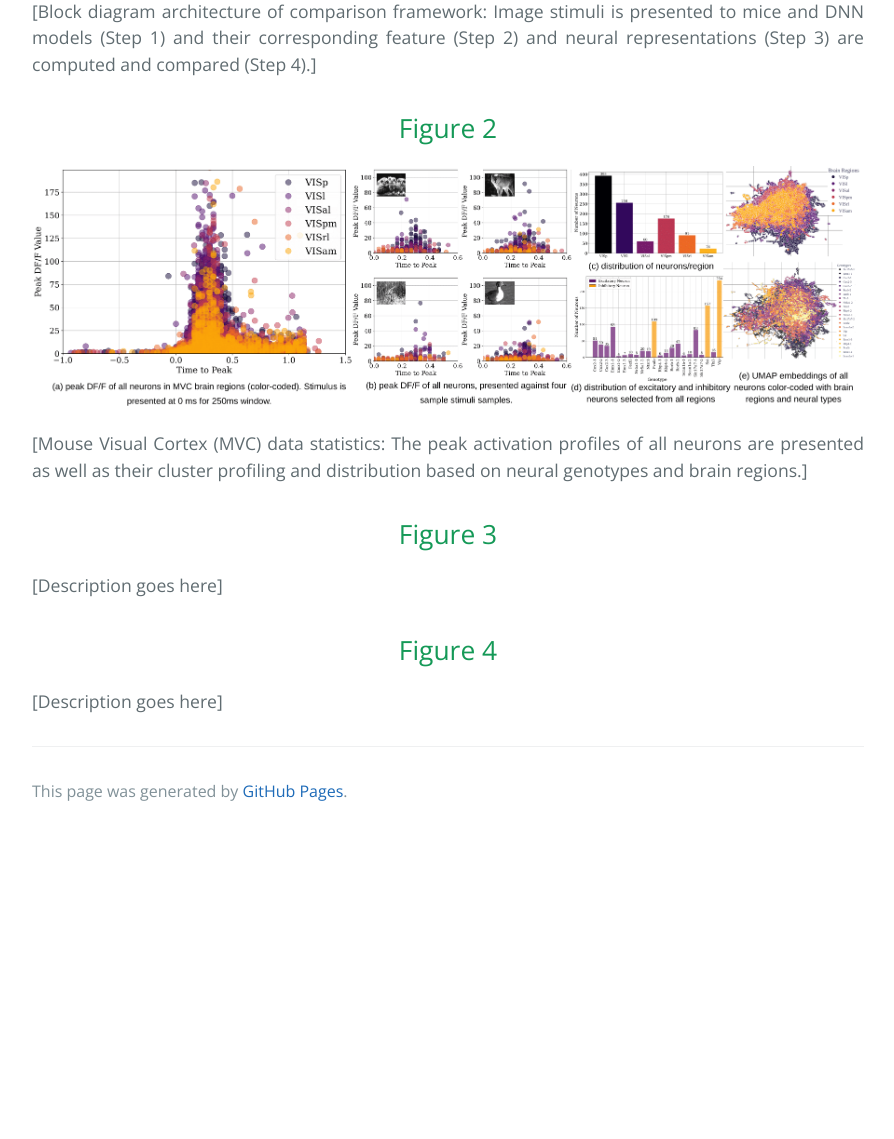
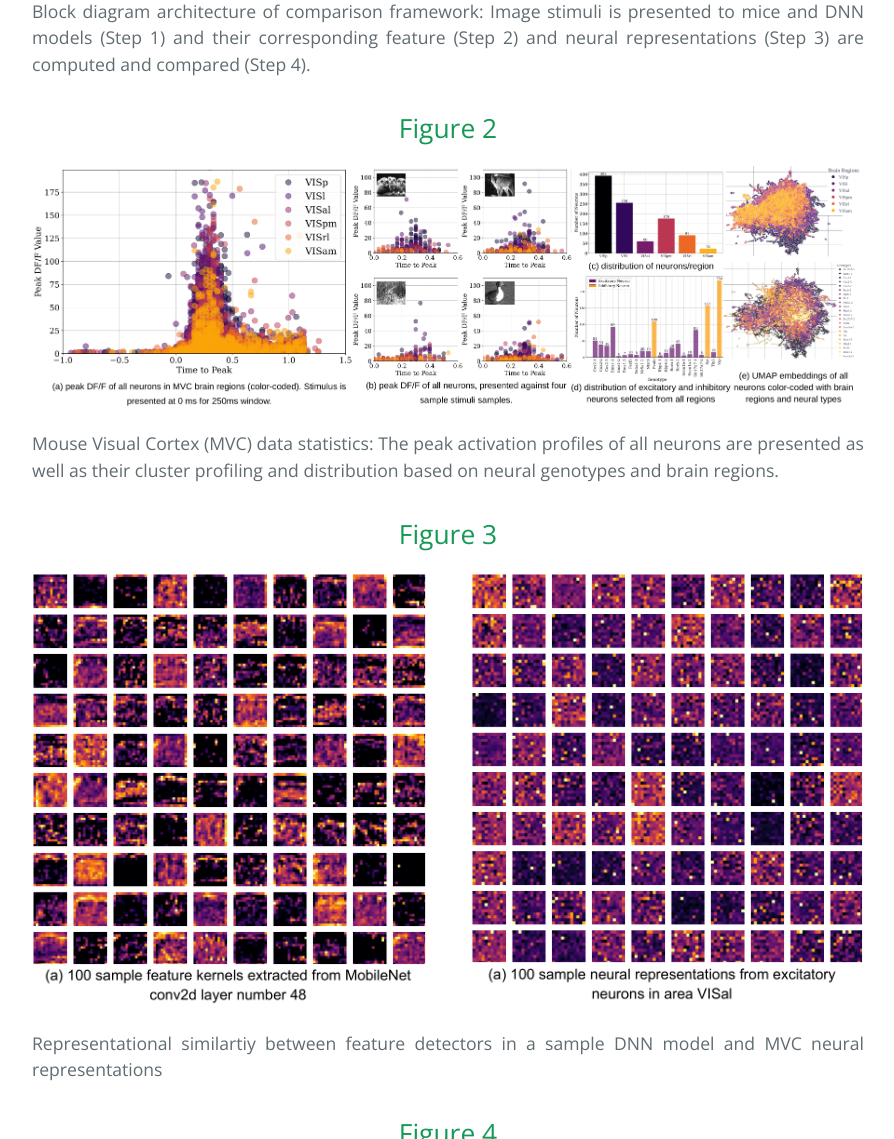
Before and after one commit to neurnai/neurnai.github.io, a Jekyll site: the page built from index.md, in a window 1280 px wide and 1400 px high, scrolled down 537 px. Shown: the part 261-1400 px from the top of the window, without its empty margins (192-1086 px from the left). Built offline with Jekyll 4.4.1, drawn with Linux system fonts in a browser that asks for light colours; before the commit the page ends 1633 px from its top, so only the background shows below that.

Commit message:
Update index.md

```diff
--- a/index.md
+++ b/index.md
@@ -6,14 +6,15 @@ layout: default
 
 <h2 style="text-align: center;">Introduction</h2>
 ![Visual Cortex to Artificial Networks](Figure_1.drawio.png)
-<p style="text-align: justify">[Block diagram architecture of comparison framework: Image stimuli is presented to mice and DNN models (Step 1) and their corresponding feature (Step 2) and neural representations (Step 3) are computed and compared (Step 4).]</p>
+<p style="text-align: justify">Block diagram architecture of comparison framework: Image stimuli is presented to mice and DNN models (Step 1) and their corresponding feature (Step 2) and neural representations (Step 3) are computed and compared (Step 4).</p>
 
 <h2 style="text-align: center;">Figure 2</h2>
 ![Methods](Methods_NeurAI.png)
-<p style="text-align: justify">[Mouse Visual Cortex (MVC) data statistics: The peak activation profiles of all neurons are presented as well as their cluster profiling and distribution based on neural genotypes and brain regions.]</p>
+<p style="text-align: justify">Mouse Visual Cortex (MVC) data statistics: The peak activation profiles of all neurons are presented as well as their cluster profiling and distribution based on neural genotypes and brain regions.</p>
 
 <h2 style="text-align: center">Figure 3</h2>
-<p style="text-align: justify">[Description goes here]</p>
+![Representational Similarity](Extra_Figures.drawio.png)
+<p style="text-align: justify">Representational similartiy between feature detectors in a sample DNN model and MVC neural representations</p>
 
 
 <h2 style="text-align: center">Figure 4</h2>
```
